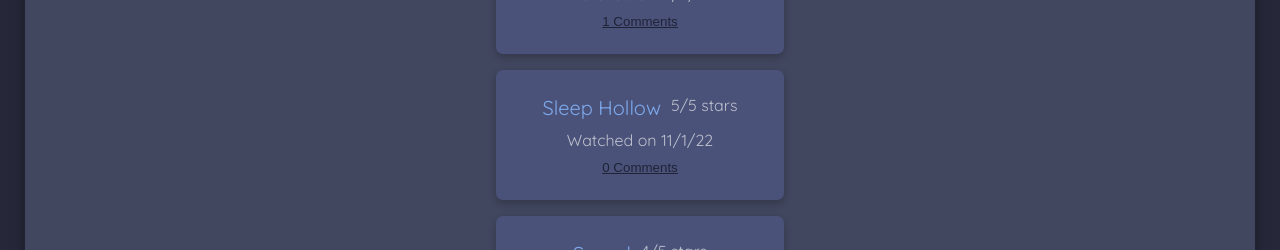
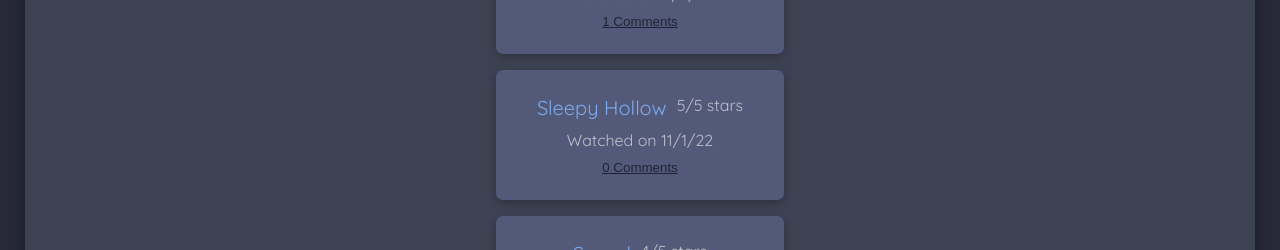
Before and after one commit to Jwilkins48/movie-list, a React (Create React App) app: page / in a window 1280 px wide. Shown: the part 204-454 px from the top of the page. Built offline with nearby package versions, Linux system fonts and the light colour scheme.

Commit message:
added comment toggle

```diff
--- a/public/index.html
+++ b/public/index.html
@@ -1,6 +1,13 @@
 <!DOCTYPE html>
 <html lang="en">
   <head>
+    <link
+      rel="stylesheet"
+      href="https://cdnjs.cloudflare.com/ajax/libs/font-awesome/6.2.0/css/all.min.css"
+      integrity="sha512-xh6O/CkQoPOWDdYTDqeRdPCVd1SpvCA9XXcUnZS2FmJNp1coAFzvtCN9BmamE+4aHK8yyUHUSCcJHgXloTyT2A=="
+      crossorigin="anonymous"
+      referrerpolicy="no-referrer"
+    />
     <meta charset="utf-8" />
     <link rel="icon" href="%PUBLIC_URL%/favicon.ico" />
     <meta name="viewport" content="width=device-width, initial-scale=1" />
--- a/src/components/MovieCard.jsx
+++ b/src/components/MovieCard.jsx
@@ -18,6 +18,18 @@
       <button onClick={toggle} className="card-list-item list-btn">
         {item.comments.length} Comments
       </button>
+      <div
+        className={
+          toggleComments
+            ? "display-comments comment-dropdown"
+            : "comment-dropdown"
+        }
+      >
+        <div className="comment-list-container">
+          <input type="text" placeholder="Enter Comment" id="comment-input" />
+          <li>{item.comments}</li>
+        </div>
+      </div>
     </ul>
   );
 }
--- a/src/data/movies-watched.jsx
+++ b/src/data/movies-watched.jsx
@@ -8,7 +8,7 @@
   },
   {
     id: 2,
-    movie: "Sleep Hollow",
+    movie: "Sleepy Hollow",
     rating: "5",
     date_watched: "11/1/22",
     comments: [],
--- a/src/index.css
+++ b/src/index.css
@@ -3,7 +3,7 @@
 body {
   margin: 0;
   padding: 0;
-  background-color: #26283a;
+  background-color: #272938;
   color: #bdc0cc;
   font-family: 'Quicksand', sans-serif;
 }
@@ -15,7 +15,7 @@
   box-shadow: rgba(0, 0, 0, 0.35) 0px 5px 15px;
   margin: 25px;
   border-radius: 7px;
-  background-color: #41475f;
+  background-color: #3d4253;
   display: flex;
   justify-content: center;
   align-items: center;
@@ -36,7 +36,7 @@
   justify-content: center;
   align-items: center;
   padding: 20px;
-  background-color: #4a527a;
+  background-color: #535a79;
   border-radius: 7px;
   list-style-type: none;
 }
@@ -55,8 +55,20 @@
 }
 
 .list-btn {
+  cursor: pointer;
   background: none;
   border: none;
   color: #1f2336;
   text-decoration: underline;
 }
+.list-btn:hover {
+  color: #313650;
+}
+
+/* comment dropdown */
+.comment-dropdown{
+  display: none;
+}
+.display-comments{
+  display: block;
+}
```
